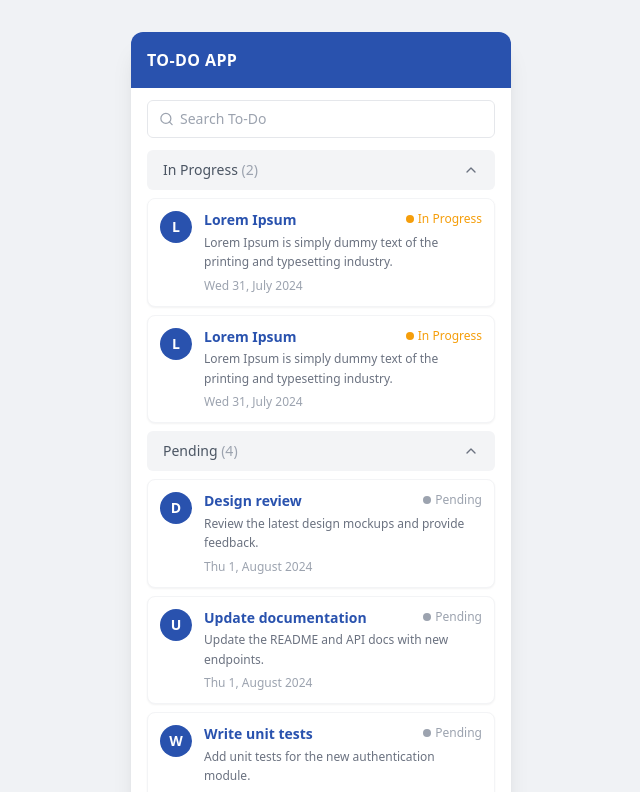
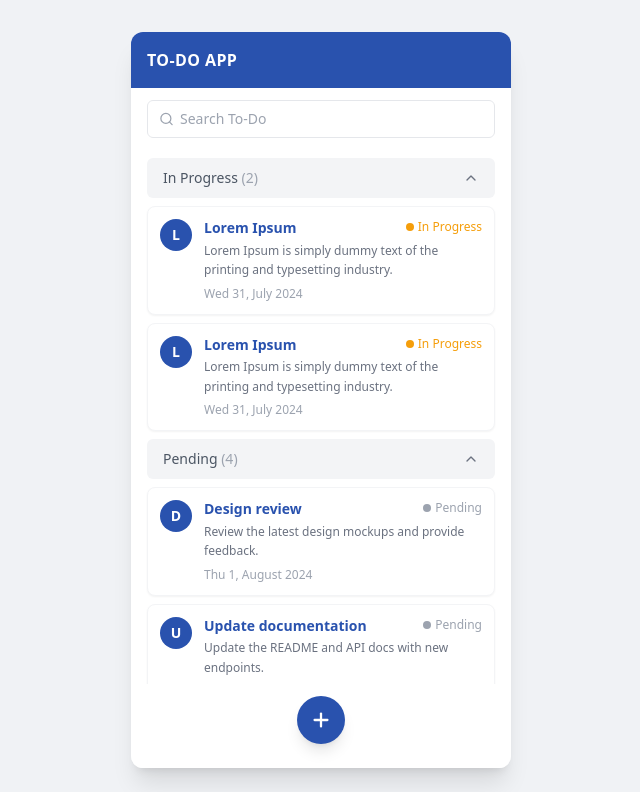
Before and after one commit to SoloDev45/Task-management-tool, a React (Vite) app: page / in a window 1280 px wide. Shown: the top 792 px of the page, without its empty margins (319-959 px from the left). Built offline with nearby package versions, Linux system fonts and the light colour scheme.

Commit message:
fix: fix header and footer, make content scrollable

```diff
--- a/src/App.tsx
+++ b/src/App.tsx
@@ -43,7 +43,7 @@ export default function App() {
 
   if (view === 'add') {
     return (
-      <div className="bg-white rounded-xl overflow-hidden shadow-xl">
+      <div className="bg-white rounded-xl overflow-hidden shadow-xl h-[calc(100vh-64px)]">
         <AddTaskForm
           onAdd={handleAdd}
           onCancel={() => setView('list')}
@@ -54,7 +54,7 @@ export default function App() {
 
   if (view === 'edit' && editingTask) {
     return (
-      <div className="bg-white rounded-xl overflow-hidden shadow-xl">
+      <div className="bg-white rounded-xl overflow-hidden shadow-xl h-[calc(100vh-64px)]">
         <EditTaskForm
           task={editingTask}
           onUpdate={handleUpdate}
@@ -68,15 +68,15 @@ export default function App() {
   }
 
   return (
-    <div className="bg-white rounded-xl overflow-hidden shadow-xl">
-      {/* Header */}
-      <Header title="To-Do App" />
+    <div className="bg-white rounded-xl overflow-hidden shadow-xl flex flex-col h-[calc(100vh-64px)]">
+      {/* Fixed Header */}
+      <div className="flex-shrink-0">
+        <Header title="To-Do App" />
+        <SearchBar value={searchQuery} onChange={setSearchQuery} />
+      </div>
 
-      {/* Search */}
-      <SearchBar value={searchQuery} onChange={setSearchQuery} />
-
-      {/* Task groups */}
-      <div className="px-4 pb-24 space-y-2">
+      {/* Scrollable content */}
+      <div className="flex-1 overflow-y-auto px-4 py-2 space-y-2">
         {ALL_STATUSES.map((status) => (
           <TaskGroup
             key={status}
@@ -89,11 +89,11 @@ export default function App() {
         ))}
       </div>
 
-      {/* FAB */}
-      <div className="sticky bottom-0 flex justify-center pb-6 pt-2 bg-gradient-to-t from-white to-transparent pointer-events-none">
+      {/* Fixed Footer FAB */}
+      <div className="flex-shrink-0 flex justify-center pb-6 pt-3 bg-gradient-to-t from-white to-transparent">
         <button
           onClick={() => setView('add')}
-          className="pointer-events-auto w-12 h-12 bg-primary hover:bg-primary-dark text-white rounded-full shadow-lg flex items-center justify-center transition-all duration-200 hover:scale-105 active:scale-95"
+          className="w-12 h-12 bg-primary hover:bg-primary-dark text-white rounded-full shadow-lg flex items-center justify-center transition-all duration-200 hover:scale-105 active:scale-95"
           aria-label="Add new task"
         >
           <Plus size={22} strokeWidth={2.5} />
--- a/src/components/AddTaskForm.tsx
+++ b/src/components/AddTaskForm.tsx
@@ -25,10 +25,12 @@ export default function AddTaskForm({ onAdd, onCancel }: AddTaskFormProps) {
   };
 
   return (
-    <div className="animate-slideInPage">
-      <Header title="Add Task" onBack={onCancel} />
+    <div className="animate-slideInPage flex flex-col h-full">
+      <div className="flex-shrink-0">
+        <Header title="Add Task" onBack={onCancel} />
+      </div>
 
-      <div className="p-4 space-y-3 bg-white min-h-screen">
+      <div className="flex-1 overflow-y-auto p-4 space-y-3 bg-white">
         {/* Title */}
         <div>
           <input
--- a/src/components/EditTaskForm.tsx
+++ b/src/components/EditTaskForm.tsx
@@ -30,10 +30,12 @@ export default function EditTaskForm({ task, onUpdate, onCancel }: EditTaskFormP
   };
 
   return (
-    <div className="animate-slideInPage">
-      <Header title="Edit Task" onBack={onCancel} />
+    <div className="animate-slideInPage flex flex-col h-full">
+      <div className="flex-shrink-0">
+        <Header title="Edit Task" onBack={onCancel} />
+      </div>
 
-      <div className="p-4 space-y-3 bg-white min-h-screen">
+      <div className="flex-1 overflow-y-auto p-4 space-y-3 bg-white">
         {/* Title */}
         <div>
           <input
```
